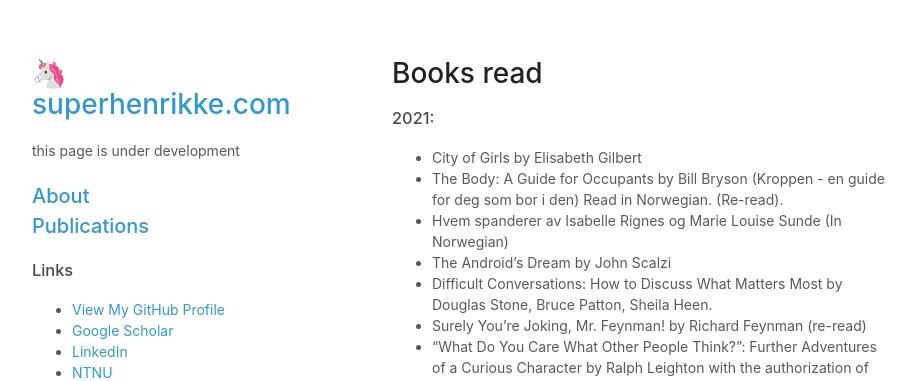
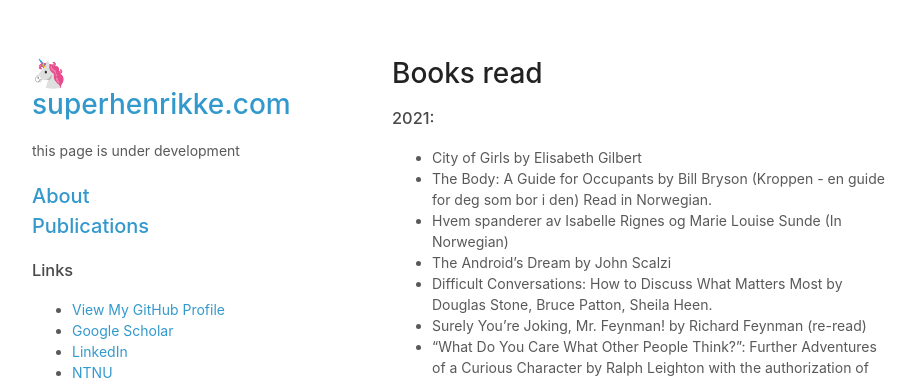
Before and after one commit to superhenrikke/superhenrikke.github.io, a Jekyll site: the page built from books.md, in a window 1280 px wide. Shown: the top 381 px of the page, without its empty margins (178-1099 px from the left). Built offline with Jekyll 4.4.1, drawn with Linux system fonts in a browser that asks for light colours; our own code applies the rules of GitHub Pages for plain Markdown files; a script that is not in the unit is left out.

Commit message:
Update books.md

```diff
--- a/books.md
+++ b/books.md
@@ -3,7 +3,7 @@
 
 ### 2021:
 - City of Girls by Elisabeth Gilbert
-- The Body: A Guide for Occupants by Bill Bryson (Kroppen - en guide for deg som bor i den) Read in Norwegian. (Re-read).
+- The Body: A Guide for Occupants by Bill Bryson (Kroppen - en guide for deg som bor i den) Read in Norwegian.
 - Hvem spanderer av Isabelle Rignes og Marie Louise Sunde (In Norwegian)
 - The Android's Dream by John Scalzi
 - Difficult Conversations: How to Discuss What Matters Most by Douglas Stone, Bruce Patton, Sheila Heen.
```
